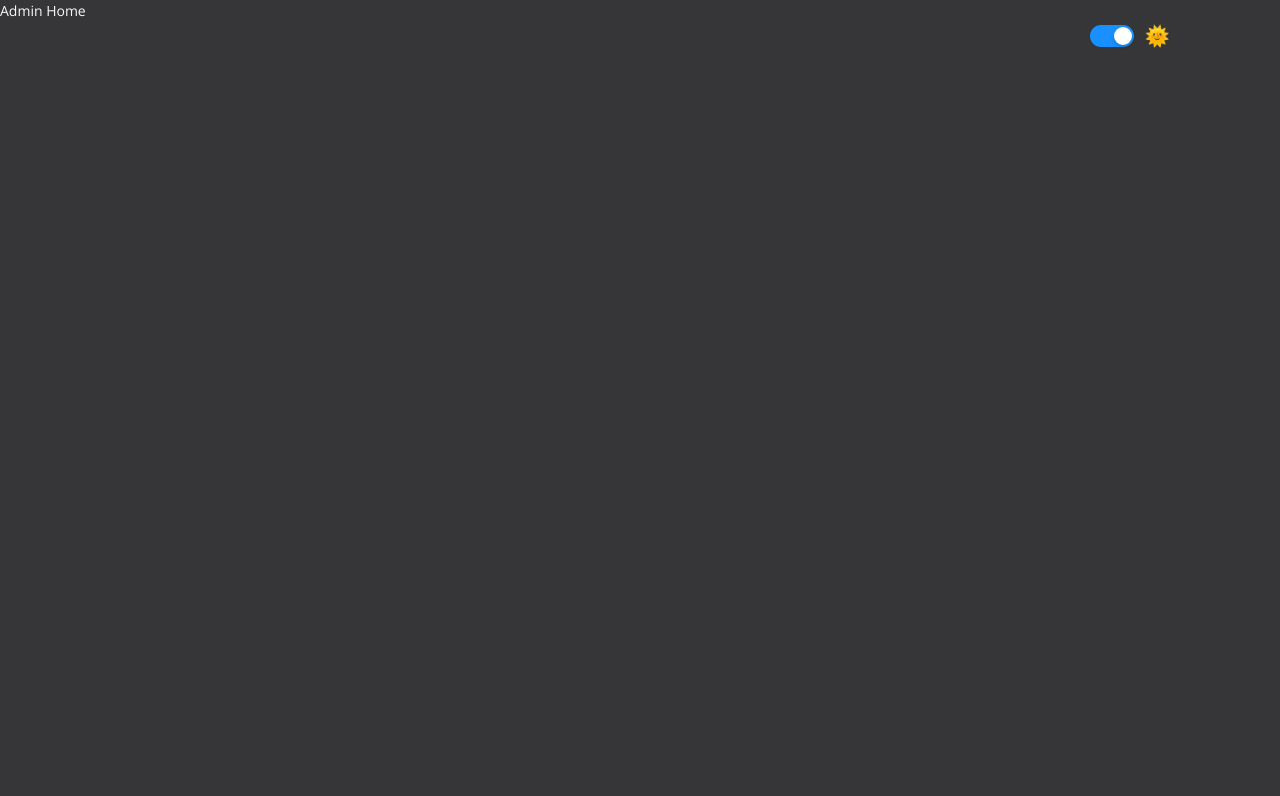
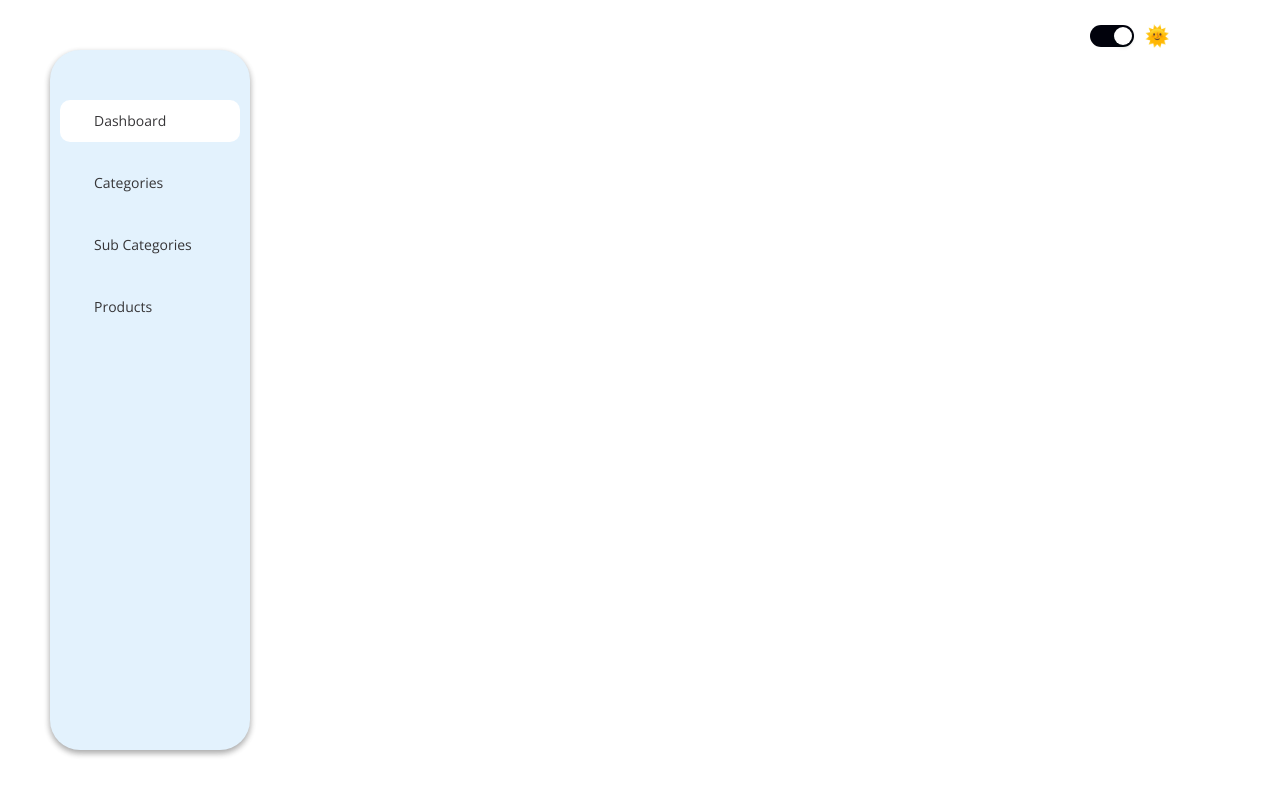
Before and after one commit to kzinthant-d3v/medical-ecommerce, a Next.js app: page /admin/home in a window 1280 px wide. Shown: the top 796 px of the page. Built offline with nearby package versions, Linux system fonts and the light colour scheme.

Commit message:
'refractored'

```diff
--- /dev/null
+++ b/components/Nav.tsx
@@ -0,0 +1,54 @@
+import styled from 'styled-components';
+import { useRouter } from 'next/router';
+
+const NavContainer = styled.div`
+  height: 100vh;
+  width: 300px;
+  display: flex;
+  justify-content: center;
+  align-items: center;
+`;
+const NavBar = styled.div`
+  background-color: ${(props) => props.theme.primary};
+  width: 200px;
+  height: 700px;
+  border-radius: 30px;
+  box-shadow: 0 3px 6px rgba(0, 0, 0, 0.16), 0 3px 6px rgba(0, 0, 0, 0.23);
+  display: flex;
+  flex-direction: column;
+  align-items: center;
+  padding-top: 30px;
+`;
+
+const NavItem = styled.div`
+  display: flex;
+  justify-content: flex-start;
+  background-color: ${(props) => (props.active ? props.theme.primaryLight : '')};
+  width: 180px;
+  padding: 10px 2px 10px 20px;
+  margin-top: 20px;
+  border-radius: 10px;
+`;
+
+export default function Nav(): JSX.Element {
+  const router = useRouter();
+  return (
+    <NavContainer>
+      <NavBar>
+        <NavItem active={router.pathname === '/admin/home'}>
+          <i className="nav-icon fas fa-chart-line"></i>
+          Dashboard
+        </NavItem>
+        <NavItem active={router.pathname === '/admin/category'}>
+          <i className="nav-icon fas fa-bookmark"></i>Categories
+        </NavItem>
+        <NavItem active={router.pathname === '/admin/subcategory'}>
+          <i className="nav-icon fas fa-box-open"></i>Sub Categories
+        </NavItem>
+        <NavItem active={router.pathname === '/admin/product'}>
+          <i className="nav-icon fas fa-briefcase"></i>Products
+        </NavItem>
+      </NavBar>
+    </NavContainer>
+  );
+}
--- a/components/layouts/AdminLayout.tsx
+++ b/components/layouts/AdminLayout.tsx
@@ -1,8 +1,29 @@
 import { MainLayout } from './MainLayout';
+import { useDispatch } from 'react-redux';
+import { useEffect } from 'react';
+import { changeToDark, changeToLight } from '../../redux/modeSlices';
+import SwitchMode from '../../components/switch';
+import Nav from '../../components/Nav';
+import Cookies from 'js-cookie';
 
-type Props = {
-  children: JSX.Element;
-};
-export default function AdminLayout({ children }: Props): JSX.Element {
-  return <MainLayout>{children}</MainLayout>;
+export function AdminLayout(): JSX.Element {
+  const mode = Cookies.get('mode') || 'light';
+  const dispatch = useDispatch();
+
+  useEffect(() => {
+    if (mode === 'light') {
+      dispatch(changeToLight());
+    } else if (mode === 'dark') {
+      dispatch(changeToDark());
+    }
+  });
+
+  return (
+    <MainLayout>
+      <>
+        <SwitchMode currentMode={mode} />
+        <Nav />
+      </>
+    </MainLayout>
+  );
 }
--- a/components/layouts/MainLayout.tsx
+++ b/components/layouts/MainLayout.tsx
@@ -24,6 +24,12 @@ const MainHead = ({ title }: { title: string }): JSX.Element => (
     <link rel="icon" type="image/png" sizes="32x32" href="/favicon/favicon-32x32.png" />
     <link rel="icon" type="image/png" sizes="16x16" href="/favicon/favicon-16x16.png" />
     <link rel="manifest" href="/favicon/site.webmanifest" />
+    <link
+      rel="stylesheet"
+      href="https://cdnjs.cloudflare.com/ajax/libs/font-awesome/5.15.1/css/all.min.css"
+      integrity="sha512-+4zCK9k+qNFUR5X+cKL9EIR+ZOhtIloNl9GIKS57V1MyNsYpYcUrUeQc9vNfzsWfV28IaLL3i96P9sdNyeRssA=="
+      crossOrigin="anonymous"
+    />
   </Head>
 );
 
--- a/pages/admin/home.tsx
+++ b/pages/admin/home.tsx
@@ -1,38 +1,12 @@
-import AdminLayout from '../../components/layouts/AdminLayout';
-import { MainLayout } from '../../components/layouts/MainLayout';
-import { useDispatch } from 'react-redux';
-import { useEffect } from 'react';
-import { parseCookies } from '../../utils/cookieParser';
-import { changeToDark, changeToLight } from '../../redux/modeSlices';
-import SwitchMode from '../../components/switch';
-
-export default function Home({ storedMode }: { storedMode: { mode: string } }): JSX.Element {
-  const dispatch = useDispatch();
-
-  useEffect(() => {
-    if (storedMode.mode === 'light') {
-      dispatch(changeToLight());
-    } else {
-      dispatch(changeToDark());
-    }
-  });
-
-  return (
-    <MainLayout>
-      <AdminLayout>
-        <>
-          <SwitchMode currentMode={storedMode.mode} />
-          <p>Admin Home</p>
-        </>
-      </AdminLayout>
-    </MainLayout>
-  );
+import { AdminLayout } from '../../components/layouts/AdminLayout';
+export default function Home(): JSX.Element {
+  return <AdminLayout></AdminLayout>;
 }
 
-Home.getInitialProps = async ({ req }) => {
-  const data = parseCookies(req);
+// Home.getInitialProps = async ({ req }) => {
+//   const data = parseCookies(req);
 
-  return {
-    storedMode: data && data,
-  };
-};
+//   return {
+//     storedMode: data && data,
+//   };
+// };
--- a/styles/globals.scss
+++ b/styles/globals.scss
@@ -1,4 +1,4 @@
-@import url("https://fonts.googleapis.com/css2?family=Open+Sans&display=swap");
+@import url('https://fonts.googleapis.com/css2?family=Open+Sans&display=swap');
 
 * {
   box-sizing: border-box;
@@ -7,5 +7,13 @@
 }
 
 body {
-  font-family: "Open Sans", sans-serif !important;
+  font-family: 'Open Sans', sans-serif !important;
 }
+.ant-switch-checked {
+  background-color: #01020c;
+}
+
+.nav-icon {
+  padding: 5px;
+  margin-right: 4px;
+}
--- a/utils/globalStyle.ts
+++ b/utils/globalStyle.ts
@@ -26,7 +26,6 @@ export const GlobalStyle = createGlobalStyle`
         body {
             background: ${theme.body};
             color: ${theme.text};
-            font-family: Tahoma, Helvetica, Arial, Roboto, sans-serif;
             transition: all 0.50s linear;
           }
         label {
--- a/utils/theme.ts
+++ b/utils/theme.ts
@@ -8,14 +8,15 @@ const font_size_md = `1.25em`;
 const font_size_lg = `1.5em`;
 const font_size_xl = `2.0em`;
 
-const heart_color = `#eb2f96`;
-const border_color = `#e6e6e6`;
-const header_color = `#ffffff`;
-const header_border_color = header_color;
-
 const border_width = `2px`;
 
 export const lightTheme = {
+  primary: '#e3f2fd',
+  primaryLight: '#ffffff',
+  primaryDark: '#b1bfca',
+  secondary: '#e0f2f1',
+  secondaryLight: '#ffffff',
+  secondaryDark: '#aebfbe',
   body: '#FFF',
   text: '#363537',
   toggleBorder: '#FFF',
@@ -29,13 +30,15 @@ export const lightTheme = {
   'padding-small': padding_small,
   'margin-zero': margin_zero,
   'margin-small': margin_small,
-  'heart-color': heart_color,
-  'border-color': border_color,
   'border-width': border_width,
-  'header-color': header_color,
-  'header-border-color': header_border_color,
 };
 export const darkTheme = {
+  primary: '#304ffe',
+  primaryLight: '#7a7cff',
+  primaryDark: '#0026ca',
+  secondary: '#0091ea',
+  secondaryLight: '#64c1ff',
+  secondaryDark: '#0091ea',
   body: '#363537',
   text: '#FAFAFA',
   toggleBorder: '#6B8096',
@@ -49,9 +52,5 @@ export const darkTheme = {
   'padding-small': padding_small,
   'margin-zero': margin_zero,
   'margin-small': margin_small,
-  'heart-color': heart_color,
-  'border-color': border_color,
   'border-width': border_width,
-  'header-color': header_color,
-  'header-border-color': header_border_color,
 };
```
Also changed, not shown: pages/_app.tsx (+8 -4 lines), pages/_document.tsx (+9 -10 lines), pages/admin/login.tsx (+4 -4 lines), pages/index.tsx (+4 -5 lines).
